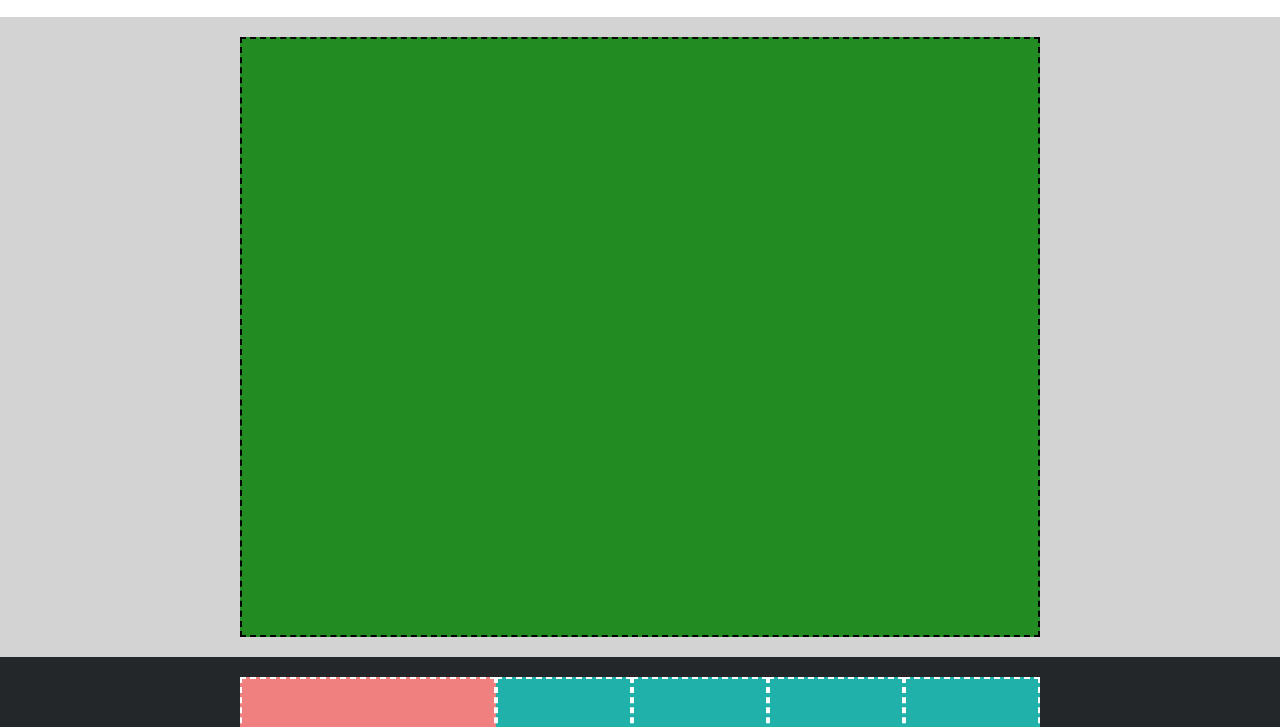
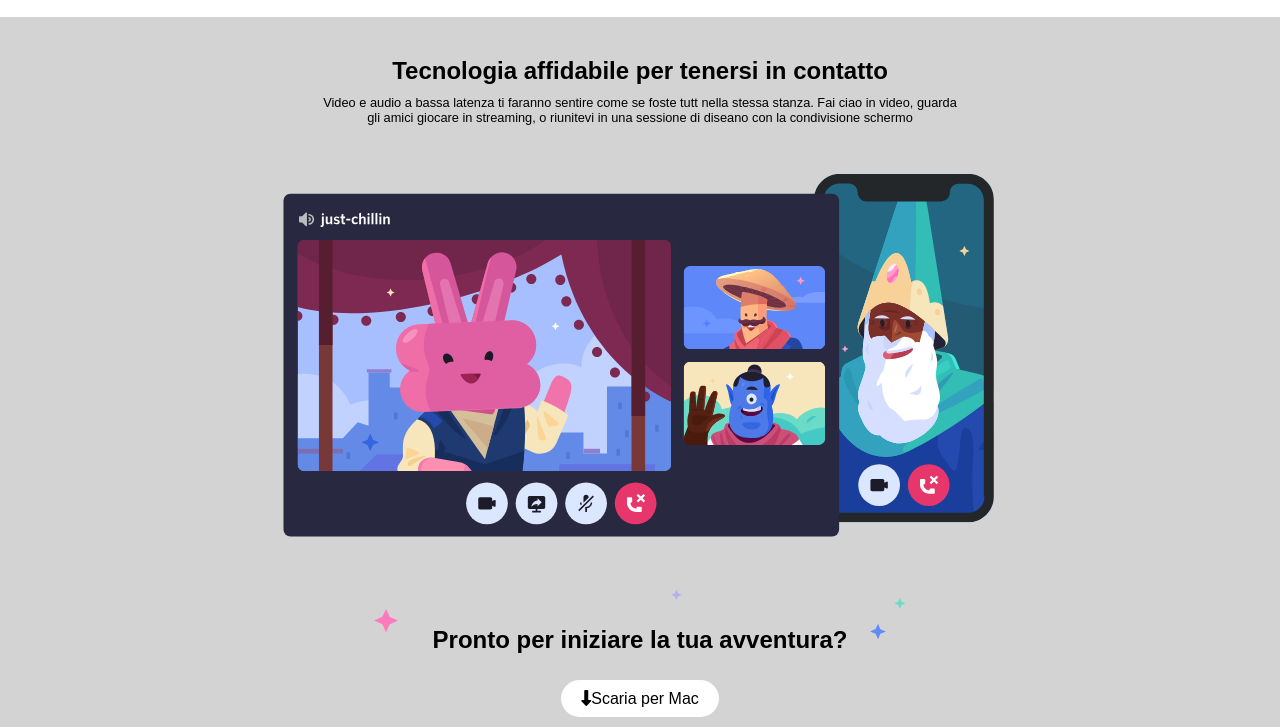
Before and after one commit to FrancescoCellitti/htmlcss-discord, a plain HTML site: page index.html in a window 1280 px wide. Shown: the part 1553-2280 px from the top of the page. Drawn offline with Linux system fonts and the light colour scheme.

Commit message:
section 5 done

```diff
--- a/index.html
+++ b/index.html
@@ -88,7 +88,13 @@
         </section>
         <!-- section5 -->
         <section class="cinque">
-            <div class="verde"></div>
+            <div class="verde">
+                <h1>Tecnologia affidabile per tenersi in contatto</h1>
+                <p>Video e audio a bassa latenza ti faranno sentire come se foste tutt nella stessa stanza. Fai ciao in video, guarda
+                    gli amici giocare in streaming, o riunitevi in una sessione di diseano con la condivisione schermo</p>
+                    <img src="img/item4-big.svg" alt="">
+                <h2>Pronto per iniziare la tua avventura?</h2>
+                <span class="scarica"><i class="fa-solid fa-down-long"></i>Scaria per Mac</span>
         </section>
     </main>
     <footer>
--- a/style.css
+++ b/style.css
@@ -116,7 +116,7 @@ img {
             color: var(--text-color-normal);
             border-radius: 20px;
             padding: 5px 20px;
-            margin: 10px 20px;
+            margin: 20px 20px;
         }
 
         .aprimi {
@@ -149,17 +149,17 @@ img {
 .blue {
     width: 30rem;
     padding: 20px;
-   /*  background-color: #1E90FF; */
+    /*  background-color: #1E90FF; */
     margin: 0;
     height: 100%;
     align-self: center;
-   /*  border: 2px dashed black ;*/
+    /*  border: 2px dashed black ;*/
 }
 
 .rosa1 {
     width: 20rem;
     padding: 20px;
-   /*  background-color: #FFC0CB; */
+    /*  background-color: #FFC0CB; */
     margin: 0;
     height: 100%;
     align-self: center;
@@ -167,12 +167,12 @@ img {
     text-align: left;
 
     h1 {
-        padding:0 35px 10px;
+        padding: 0 35px 10px;
         font-size: 1.6rem;
     }
 
     p {
-        padding:10px 35px 10px;
+        padding: 10px 35px 10px;
         font-size: 0.9rem;
     }
 }
@@ -188,7 +188,7 @@ img {
 
 
 .cinque {
-    height: 40rem;
+    height: 45rem;
     background-color: #D3D3D3;
     padding: 20px;
 }
@@ -196,12 +196,39 @@ img {
 .verde {
     width: 50rem;
     padding: 20px;
-    background-color: #228B22;
+    /* background-color: #228B22; */
     margin: 0 auto;
     height: 100%;
     align-self: center;
-    border: 2px dashed black;
+    /* border: 2px dashed black; */
+    text-align: center;
+
+    p {
+        padding: 10px 60px 0;
+        text-align: center;
+        font-size: 0.8rem;
+    }
+
+    h2 {
+        /*  margin:30px ; */
+        line-height:100px;
+        background-image: url(img/stars.svg);
+        background-size: contain;
+        background-position: top;
+        background-repeat: no-repeat;
+        width:70%;
+        margin: 0  auto;
+    }
+
+    span{
+        background-color: var(--text-color);
+        color: var(--text-color-normal);
+        border-radius: 20px;
+        padding: 10px 20px;
+        margin: 30px;
+    }
 }
+
 
 .footer-1 {
     height: 40rem;
```
